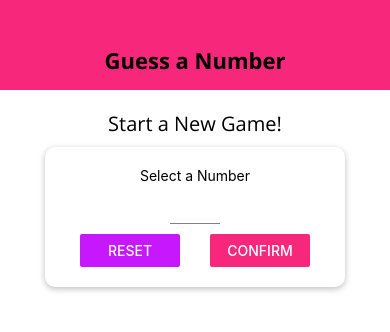
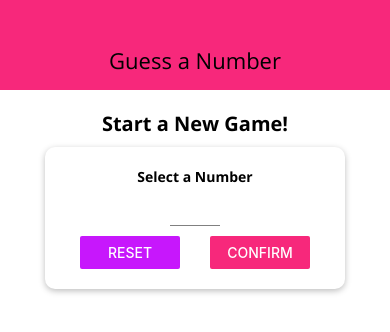
Before and after one commit to apipkurniawan/react-native_course_udemy, a React Native app in the folder rn-guess-number-app/: screen / in a window 390 px wide. Shown: the top 332 px of the page. Built offline with nearby package versions, Linux system fonts and the light colour scheme.

Commit message:
create global styles

```diff
--- /dev/null
+++ b/rn-guess-number-app/components/BodyText.js
@@ -0,0 +1,12 @@
+import React from 'react';
+import { StyleSheet, Text } from 'react-native';
+
+const BodyText = props => <Text style={styles.body}>{props.children}</Text>
+
+const styles = StyleSheet.create({
+    body: {
+        fontFamily: 'open-sans-bold'
+    }
+});
+
+export default BodyText;
--- a/rn-guess-number-app/components/Header.js
+++ b/rn-guess-number-app/components/Header.js
@@ -22,7 +22,7 @@
     headerTitle: {
         color: 'black',
         fontSize: 22,
-        fontFamily: 'open-sans-bold',
+        fontFamily: 'open-sans',
         marginTop: 30
     }
 });
--- /dev/null
+++ b/rn-guess-number-app/components/TitleText.js
@@ -0,0 +1,13 @@
+import React from 'react';
+import { StyleSheet, Text } from 'react-native';
+
+const TitleText = props => <Text style={{ ...styles.title, ...props.style }}>{props.children}</Text>
+
+const styles = StyleSheet.create({
+    title: {
+        fontFamily: 'open-sans-bold',
+        fontSize: 20
+    }
+});
+
+export default TitleText;
--- /dev/null
+++ b/rn-guess-number-app/constants/default-styles.js
@@ -0,0 +1,11 @@
+import { StyleSheet } from 'react-native';
+
+/* global style */
+export default StyleSheet.create({
+    title: {
+        marginTop: 5,
+        marginBottom: 5,
+        fontFamily: 'open-sans-bold',
+        fontSize: 18,
+    }
+});
--- a/rn-guess-number-app/screens/GameScreen.js
+++ b/rn-guess-number-app/screens/GameScreen.js
@@ -2,6 +2,7 @@
 import { View, Text, StyleSheet, Button, Alert } from "react-native";
 import NumberContainer from '../components/NumberContainer';
 import Card from '../components/Card';
+import DefaultStyles from '../constants/default-styles'; // using global style
 
 const generateRandomBetween = (min, max, exclude) => {
     min = Math.ceil(min);
@@ -45,7 +46,7 @@
 
     return (
         <View style={styles.screen}>
-            <Text>Opponent's Guess</Text>
+            <Text style={DefaultStyles.title}>Opponent's Guess</Text>
             <NumberContainer>{currentGuess}</NumberContainer>
             <Card style={styles.buttonContainer}>
                 <Button title="LOWER" onPress={nextGuessHandler.bind(this, 'lower')} />
--- a/rn-guess-number-app/screens/StartGameScreen.js
+++ b/rn-guess-number-app/screens/StartGameScreen.js
@@ -2,6 +2,8 @@
 import { StyleSheet, Button, View, Text, TouchableWithoutFeedback, Keyboard, Alert } from "react-native";
 import Card from "../components/Card";
 import Input from "../components/Input";
+import BodyText from "../components/BodyText";
+import TitleText from "../components/TitleText";
 import NumberContainer from "../components/NumberContainer";
 import Colors from "../constants/Colors";
 
@@ -39,7 +41,7 @@
     if (confirmed) {
         confirmedOutput = (
             <Card style={styles.summaryContainer}>
-                <Text>You selected</Text>
+                <BodyText>You selected</BodyText>
                 <NumberContainer>{selectedNumber}</NumberContainer>
                 <Button title="START GAME" onPress={() => props.onStartGame(selectedNumber)} />
             </Card>
@@ -51,9 +53,9 @@
             Keyboard.dismiss(); // inline function
         }}>
             <View style={styles.screen}>
-                <Text style={styles.title}>Start a New Game!</Text>
+                <TitleText style={styles.title}>Start a New Game!</TitleText>
                 <Card style={styles.inputContainer}>
-                    <Text>Select a Number</Text>
+                    <BodyText>Select a Number</BodyText>
                     <Input
                         style={styles.input}
                         blurOnSubmit
@@ -83,7 +85,7 @@
     screen: {
         flex: 1,
         padding: 10,
-        alignItems: 'center',
+        alignItems: 'center'
     },
     btnContainer: {
         flexDirection: 'row',
@@ -97,9 +99,7 @@
         alignItems: 'center'
     },
     title: {
-        fontSize: 20,
-        marginVertical: 10,
-        fontFamily: 'open-sans'
+        marginVertical: 10
     },
     button: {
         width: 100
```
